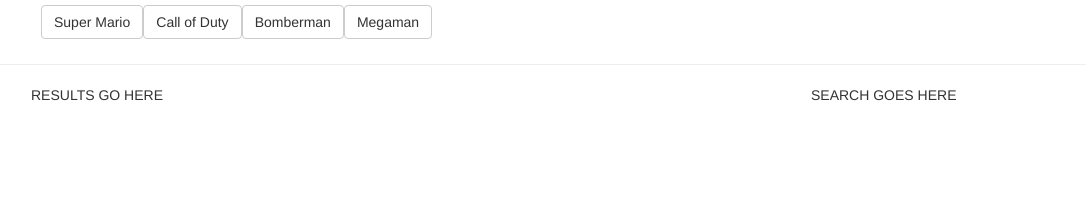
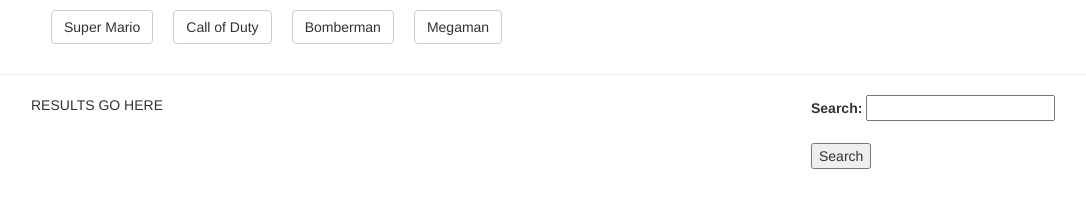
Before and after one commit to Ropestar1/GifTastic, a plain HTML site: page index.html in a window 1280 px wide. Shown: the whole page, without its empty margins (39-1125 px from the left). Drawn offline with nearby package versions, Linux system fonts and the light colour scheme.

```diff
--- a/assets/javascript/javascript.js
+++ b/assets/javascript/javascript.js
@@ -1,10 +1,56 @@
+//VARIABLES
 var topics = ['Super Mario', 'Call of Duty', 'Bomberman', 'Megaman'];
 
+//FUNCTION DECLARATIONS
 function topicsIterator() {
 	$('#topics-buttons').empty();
+
 	for (var i = 0; i < topics.length; i++) {
-		$('#topics-buttons').append('<button type="button" class="btn btn-default">' + topics[i]); //INSERT VARIABLE AT END OF THIS
+
+		//	HOW DOES THIS JQUERY CALL NOT AFFECT EXISTING BUTTONS?????
+		var topicsButton = $('<button>');
+		//console.log('initial', topicsButton);
+		//add the attributes/ids that need to be attached so button can be used for the search
+		topicsButton.attr('type', 'button');
+		// console.log('attribute added', topicsButton);
+		topicsButton.addClass('btn btn-default topics-styling');
+		// console.log('class added', topicsButton);
+        topicsButton.attr('data-name', topics[i]);
+        // console.log('data-name added', topicsButton);
+        topicsButton.text(topics[i]);
+        // console.log('text added', topicsButton);
+		$('#topics-buttons').append(topicsButton); //INSERT VARIABLE AT END OF THIS
+		// console.log('end of button', topicsButton);
 	}
 }
 
+$("#add-topic").on("click", function(event) {//may have an issue with teh jquery call
+        event.preventDefault();
+
+		// This line will grab the text from the input box
+        var userTopicText = $("#topic-input").val();
+
+        // The movie from the textbox is then added to our array
+        topics.push(userTopicText);
+        userTopicText = $("#topic-input").val("");
+
+        topicsIterator();
+});
+
+
+// $("#add-movie").on("click", function(event) {
+// 		var queryTerm = topics[i];
+// 		var apiKey = 'dc6zaTOxFJmzC'; //change the api key
+// 		var queryURL = 'https://api.giphy.com/v1/gifs/search?q=' + queryTerm + '&api_key=' + apiKey + '&limit=10' + queryTerm[i]; //FIX THE LINK AND NAME
+
+// 		$.ajax({
+// 	      url: queryURL,
+// 	      method: 'GET'
+// 	    }).done(function(response) {
+// 	      console.log(response);
+
+// 	    });
+
+
+//FUNCTION CALLS
 topicsIterator();
--- a/index.html
+++ b/index.html
@@ -25,7 +25,14 @@
 		  	RESULTS GO HERE
 			</div>
 			<div class="col-md-4">
-		  	SEARCH GOES HERE
+		  		<form id="movie-form">
+     				<label for="movie-input">Search:</label>
+      				<input type="text" id="topic-input">
+      					<br>
+      					<br>
+      				<!-- Button triggers new movie to be added -->
+      				<input id="add-topic" type="submit" value="Search">
+    			</form>
 		  	</div>
 		</div>
 	</div>
```
Lines whose indentation alone changed are shown as unchanged.
